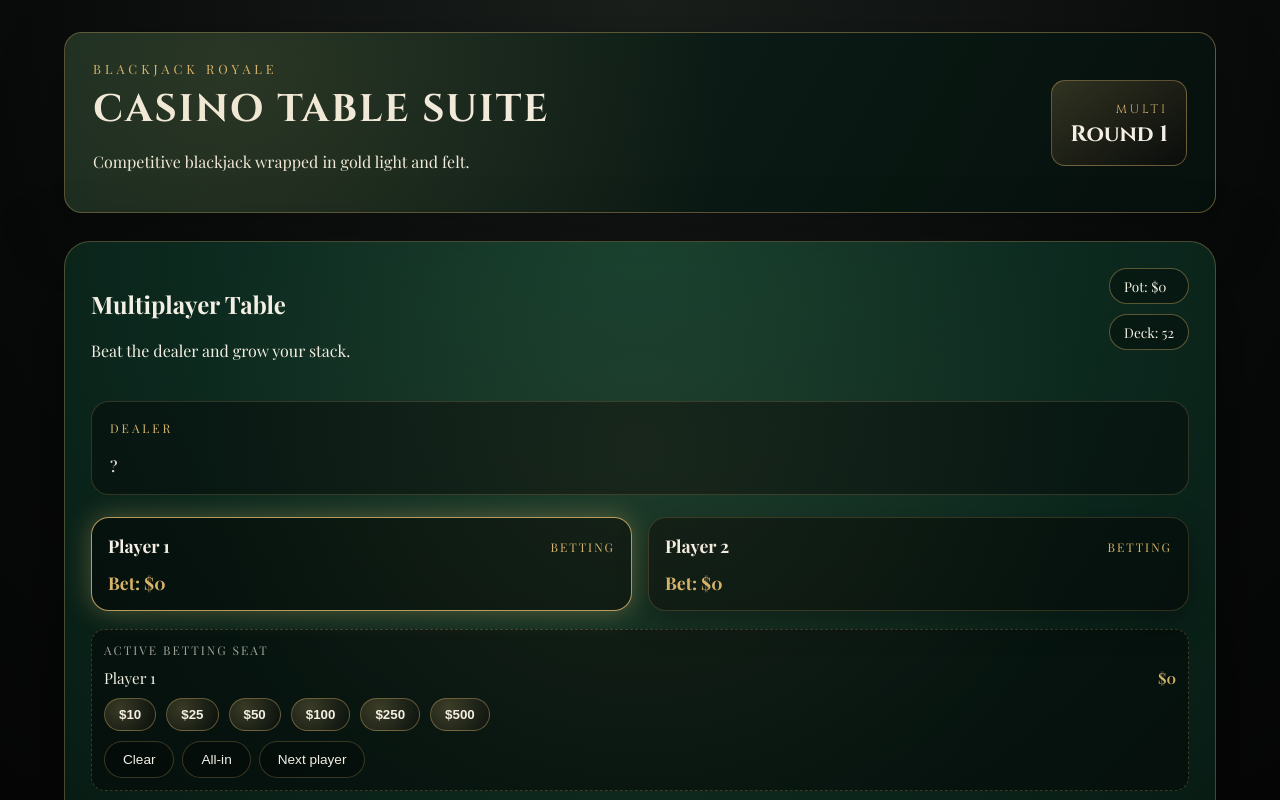
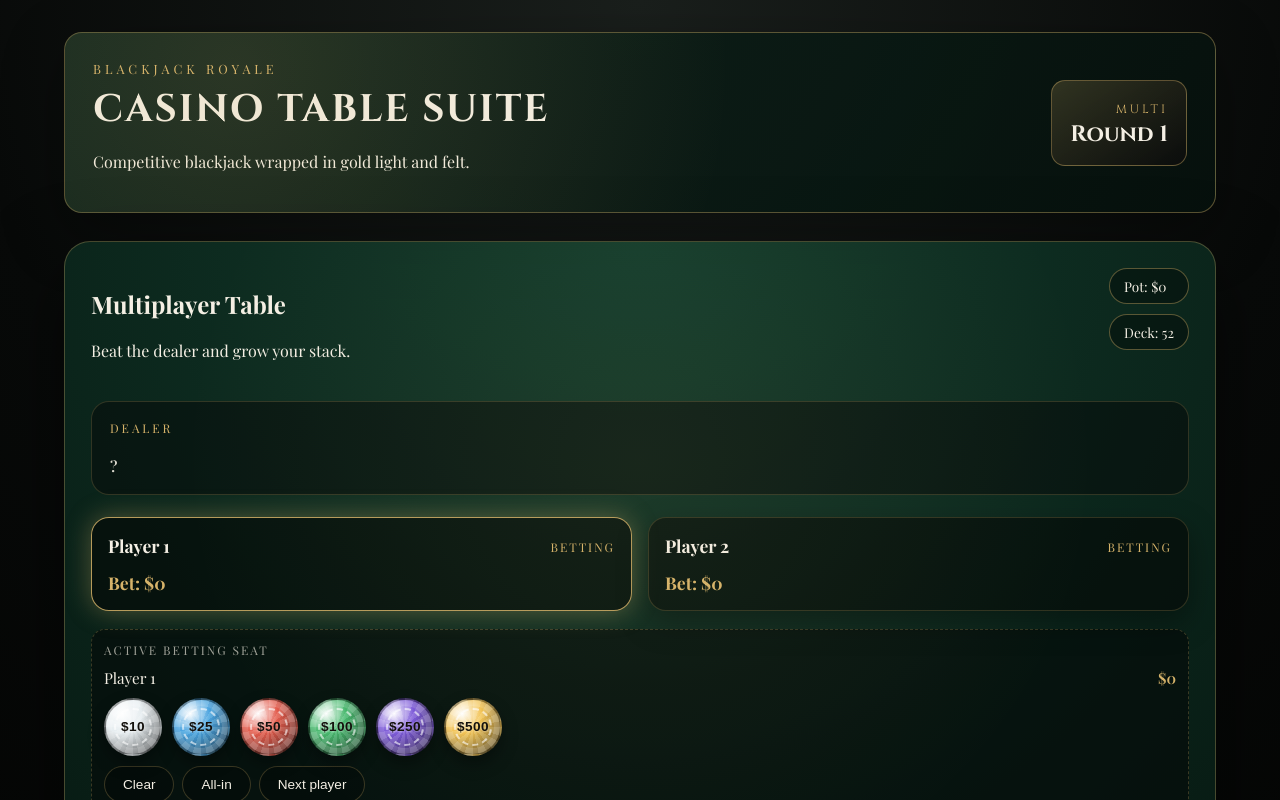
Before and after one commit to hisuic/blackjack-v-multi, a React (Vite) app: page / in a window 1280 px wide. Both pictures are taken after a click on the button "Open Table". Shown: the top 800 px of the page. Built offline with nearby package versions, Linux system fonts and the light colour scheme.

Commit message:
Restyle betting chips as casino chips

```diff
--- a/src/App.jsx
+++ b/src/App.jsx
@@ -5,6 +5,14 @@ const RANKS = ["A", "2", "3", "4", "5", "6", "7", "8", "9", "10", "J", "Q", "K"]
 
 const STARTING_CHIPS = 1000;
 const CHIP_VALUES = [10, 25, 50, 100, 250, 500];
+const CHIP_COLORS = {
+  10: "#e6edf0",
+  25: "#4aa3df",
+  50: "#e25b4c",
+  100: "#49b86e",
+  250: "#7d5bd8",
+  500: "#f2c356",
+};
 
 const emptyDealer = { hand: [], hidden: true };
 
@@ -503,8 +511,9 @@ export default function App() {
                   key={`chip-shared-${value}`}
                   className="chip-button"
                   onClick={() => handleBetAdd(activeBetIndex, value)}
+                  style={{ "--chip-color": CHIP_COLORS[value] ?? "#d6b36a" }}
                 >
-                  ${value}
+                  <span className="chip-button__value">${value}</span>
                 </button>
               ))}
             </div>
--- a/src/styles.css
+++ b/src/styles.css
@@ -402,14 +402,76 @@ body {
 }
 
 .chip-button {
-  border-radius: 999px;
-  padding: 8px 14px;
-  border: 1px solid rgba(214, 179, 106, 0.4);
-  background: radial-gradient(circle at 30% 30%, rgba(214, 179, 106, 0.25), rgba(7, 14, 12, 0.8));
-  color: var(--cream);
+  --chip-color: #d6b36a;
+  width: 58px;
+  height: 58px;
+  border-radius: 50%;
+  border: 2px solid rgba(0, 0, 0, 0.35);
+  background: radial-gradient(circle at 30% 25%, #ffffff 0%, var(--chip-color) 35%, #0c0c0c 120%);
+  color: #0f0f0f;
   cursor: pointer;
   font-weight: 600;
+  display: grid;
+  place-items: center;
+  position: relative;
+  box-shadow: inset 0 0 0 6px rgba(255, 255, 255, 0.15), 0 8px 16px rgba(0, 0, 0, 0.35);
   transition: transform 0.2s ease, box-shadow 0.2s ease;
+}
+
+.chip-button::before {
+  content: "";
+  position: absolute;
+  inset: 8px;
+  border-radius: 50%;
+  border: 2px dashed rgba(255, 255, 255, 0.65);
+  opacity: 0.9;
+}
+
+.chip-button::after {
+  content: "";
+  position: absolute;
+  inset: -2px;
+  border-radius: 50%;
+  background: conic-gradient(
+    from 0deg,
+    rgba(255, 255, 255, 0.5) 0deg 18deg,
+    transparent 18deg 30deg,
+    rgba(255, 255, 255, 0.5) 30deg 48deg,
+    transparent 48deg 60deg,
+    rgba(255, 255, 255, 0.5) 60deg 78deg,
+    transparent 78deg 90deg,
+    rgba(255, 255, 255, 0.5) 90deg 108deg,
+    transparent 108deg 120deg,
+    rgba(255, 255, 255, 0.5) 120deg 138deg,
+    transparent 138deg 150deg,
+    rgba(255, 255, 255, 0.5) 150deg 168deg,
+    transparent 168deg 180deg,
+    rgba(255, 255, 255, 0.5) 180deg 198deg,
+    transparent 198deg 210deg,
+    rgba(255, 255, 255, 0.5) 210deg 228deg,
+    transparent 228deg 240deg,
+    rgba(255, 255, 255, 0.5) 240deg 258deg,
+    transparent 258deg 270deg,
+    rgba(255, 255, 255, 0.5) 270deg 288deg,
+    transparent 288deg 300deg,
+    rgba(255, 255, 255, 0.5) 300deg 318deg,
+    transparent 318deg 330deg,
+    rgba(255, 255, 255, 0.5) 330deg 348deg,
+    transparent 348deg 360deg
+  );
+  mix-blend-mode: soft-light;
+  opacity: 0.7;
+  pointer-events: none;
+}
+
+.chip-button__value {
+  position: relative;
+  z-index: 1;
+  font-size: 0.85rem;
+  font-weight: 700;
+  letter-spacing: 0.5px;
+  color: #14110d;
+  text-shadow: 0 1px 2px rgba(255, 255, 255, 0.4);
 }
 
 .chip-button:hover {
@@ -668,8 +730,12 @@ body {
   }
 
   .chip-button {
-    padding: 6px 8px;
-    font-size: 0.7rem;
+    width: 46px;
+    height: 46px;
+  }
+
+  .chip-button__value {
+    font-size: 0.65rem;
   }
 
   .chip-actions {
```
